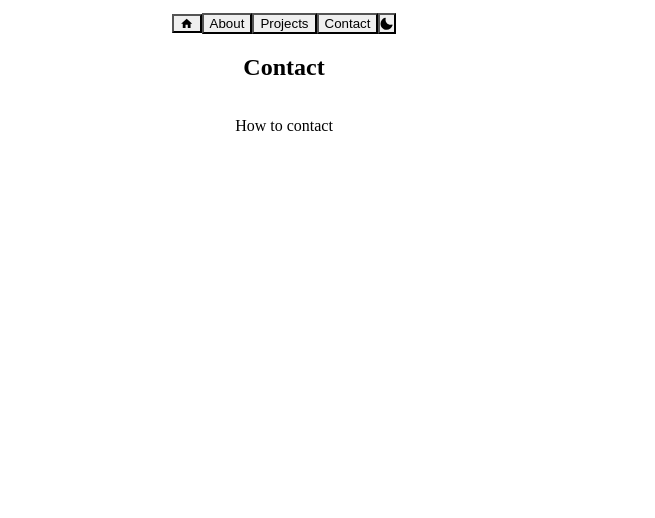
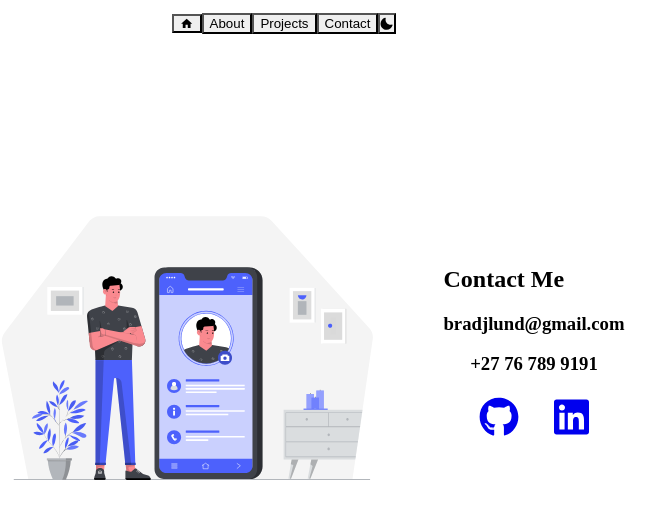
Before and after one commit to BradleyLund/nextjs-dev-portfolio, a Next.js app: page /contact in a window 1280 px wide. Shown: the top 518 px of the page, without its empty margins (356-1011 px from the left). Built offline with nearby package versions, Linux system fonts and the light colour scheme.

Commit message:
contact page complete

```diff
--- a/pages/contact.js
+++ b/pages/contact.js
@@ -1,14 +1,77 @@
 import { Text, Heading, Flex, Stack } from "@chakra-ui/react";
 import Navbar from "../components/NavBar";
+import contactPic from "../public/contactPic.svg";
+import Link from "next/dist/client/link";
+import Image from "next/image";
+import { FontAwesomeIcon } from "@fortawesome/react-fontawesome";
+import { faGithub, faLinkedin } from "@fortawesome/free-brands-svg-icons";
 
 export default function Contact() {
   return (
-    <Stack as="main" width="100%">
-      <Flex align="center" flexDirection="column">
-        <Navbar />
-        <Heading>Contact</Heading>
-        <Text>How to contact</Text>
-      </Flex>
-    </Stack>
+    <div id="homeDiv">
+      <Navbar />
+
+      <div id="content">
+        <Image width={500} height={500} src={contactPic} alt="Contact me" />
+        <div>
+          <Heading>Contact Me</Heading>
+          <h3 id="subtitle">bradjlund@gmail.com</h3>
+          <h3 id="subtitle">+27 76 789 9191</h3>
+
+          <div id="logoDiv">
+            <Link href="https://github.com/BradleyLund">
+              <a className="logo">
+                <FontAwesomeIcon icon={faGithub} />
+              </a>
+            </Link>
+            <Link href="https://github.com/BradleyLund">
+              <a className="logo">
+                <FontAwesomeIcon icon={faLinkedin} />
+              </a>
+            </Link>
+          </div>
+        </div>
+      </div>
+
+      <style jsx>{`
+        #homeDiv {
+          display: flex;
+          align-items: center;
+          flex-direction: column;
+          justify-content: center;
+        }
+
+        #subtitle {
+          margin-top: 10px;
+          text-align: center;
+        }
+
+        #content {
+          margin-top: 60px;
+          display: flex;
+          align-items: center;
+          justify-content: space-between;
+        }
+
+        .logo {
+          font-size: 40px;
+        }
+
+        #logoDiv {
+          display: flex;
+          justify-content: space-evenly;
+          margin-top: 20px;
+        }
+
+        @media (max-width: 600px) {
+          #content {
+            display: flex;
+            flex-direction: column;
+            align-items: center;
+            justify-content: space-between;
+          }
+        }
+      `}</style>
+    </div>
   );
 }
--- a/pages/index.js
+++ b/pages/index.js
@@ -4,10 +4,7 @@ import styles from "../styles/Home.module.css";
 import { Text, Heading, Flex, Stack } from "@chakra-ui/react";
 import Navbar from "../components/NavBar";
 import remoteCoding from "../public/remoteCoding.svg";
-import { FaGithub } from "react-icons";
-import { IconButton, Icon } from "@chakra-ui/react";
 import { FontAwesomeIcon } from "@fortawesome/react-fontawesome";
-import { faCoffee } from "@fortawesome/free-solid-svg-icons";
 import { faGithub, faLinkedin } from "@fortawesome/free-brands-svg-icons";
 import Link from "next/dist/client/link";
 
```
Also changed, not shown: public/contactPic.svg (added).
